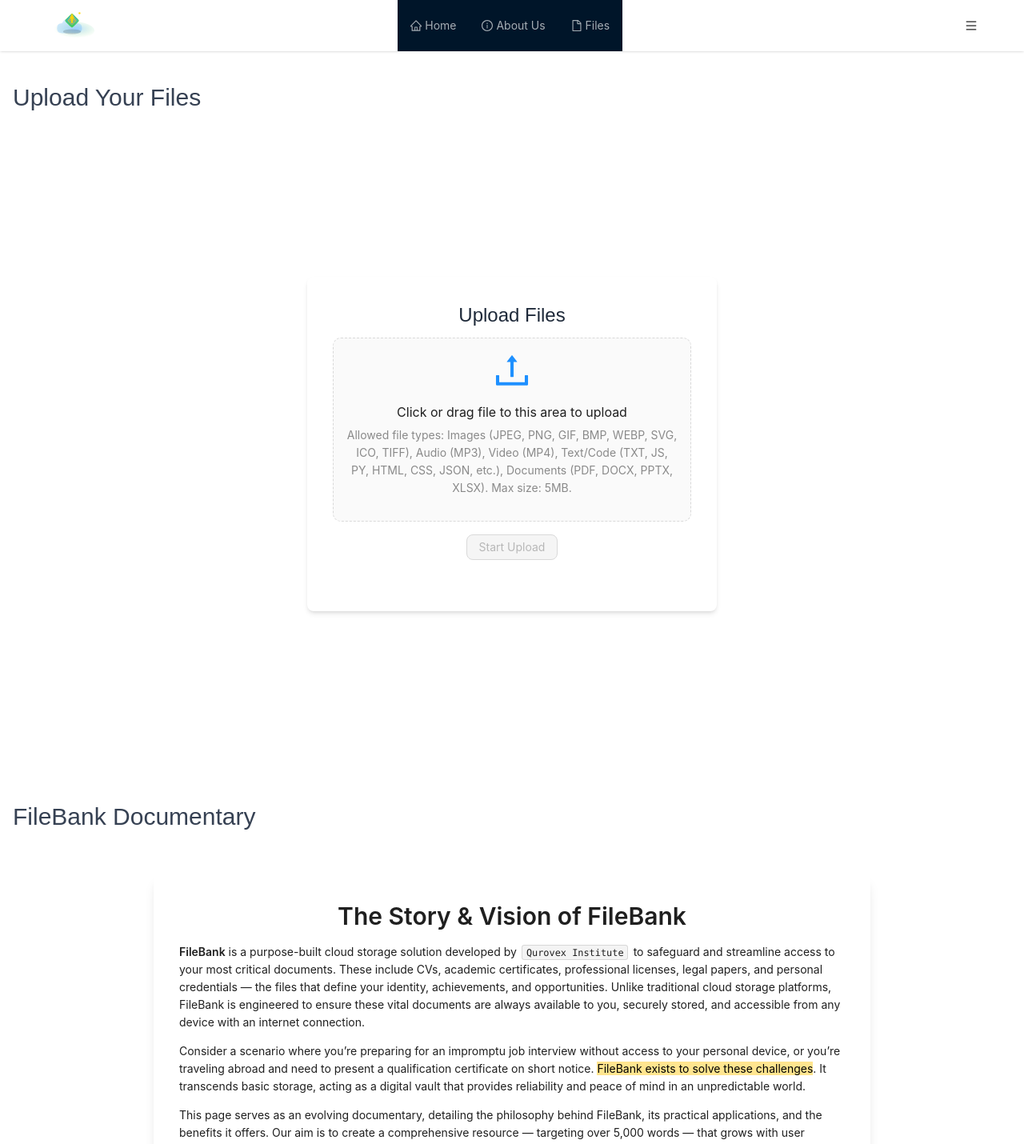
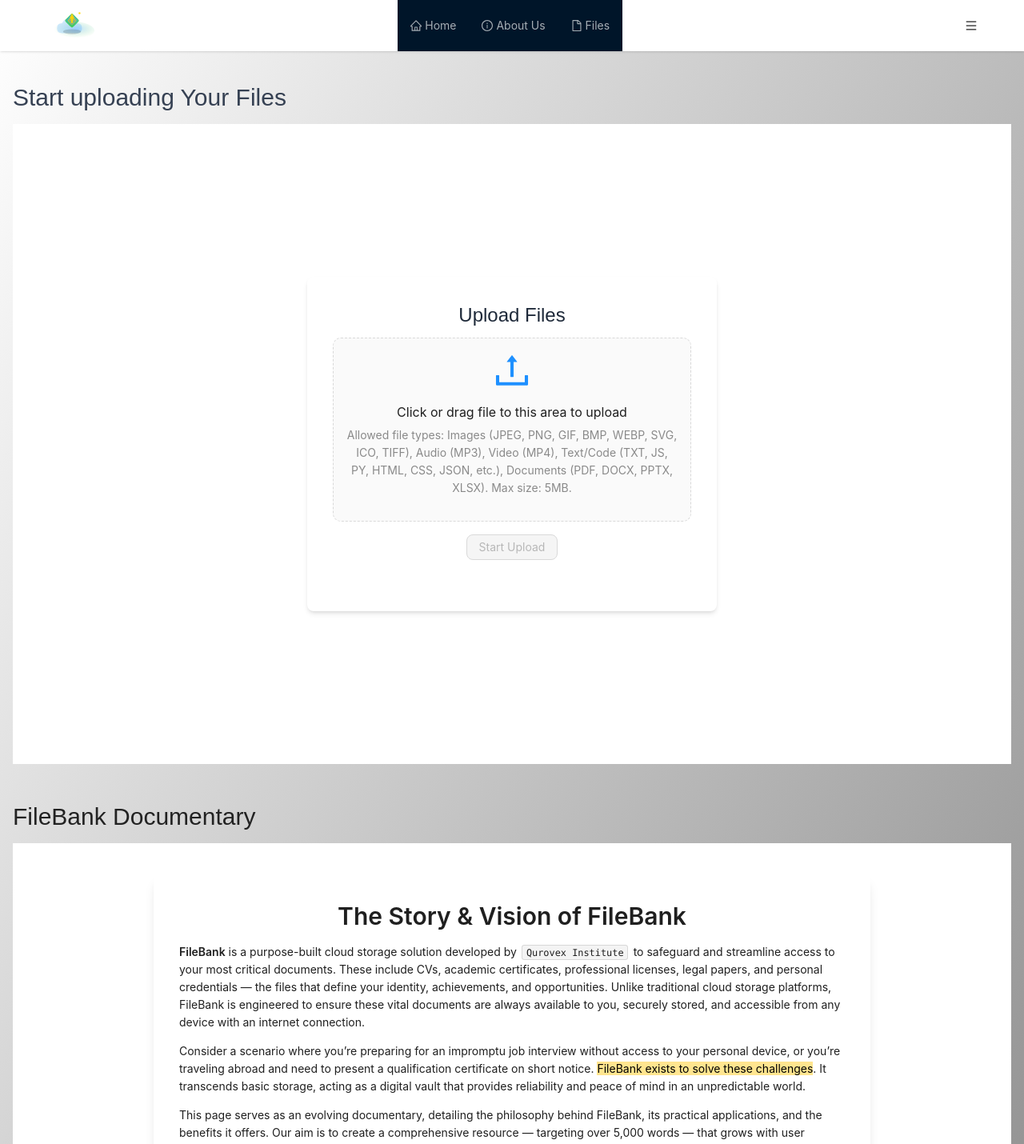
Before and after one commit to Ymffuture/Filebank, a React (Vite) app in the folder filebank-frontend/: page /dashboard in a window 1280 px wide. Shown: the top 1430 px of the page at 80% size. Built offline with nearby package versions, Linux system fonts and the light colour scheme.

Commit message:
Update Home.jsx

```diff
--- a/filebank-frontend/src/pages/Home.jsx
+++ b/filebank-frontend/src/pages/Home.jsx
@@ -8,16 +8,16 @@ export default function Home() {
   const [refresh, setRefresh] = useState(0);
 
   return (
-    <div className="min-h-screen bg-gradient-to-br from-[#fff] to-[#fff]">
+    <div className="min-h-screen bg-gradient-to-br from-[#fff] to-[gray]">
       <Navbar />
       <main className="container mx-auto py-10 space-y-12 px-4">
         <section>
-          <h1 className="text-3xl font-bold text-gray-700 mb-6">Upload Your Files</h1>
+          <h1 className="text-3xl font-bold text-gray-700 mb-2">Start uploading Your Files</h1>
           <FileUpload onUpload={() => setRefresh((r) => r + 1)} />
         </section>
 
         <section>
-          <h1 className="text-3xl font-bold text-gray-700 mb-6">FileBank Documentary</h1>
+          <h1 className="text-3xl font-bold text-[#222] mb-2">FileBank Documentary</h1>
           <FileBankDocumentary />
         </section>
       </main>
```
